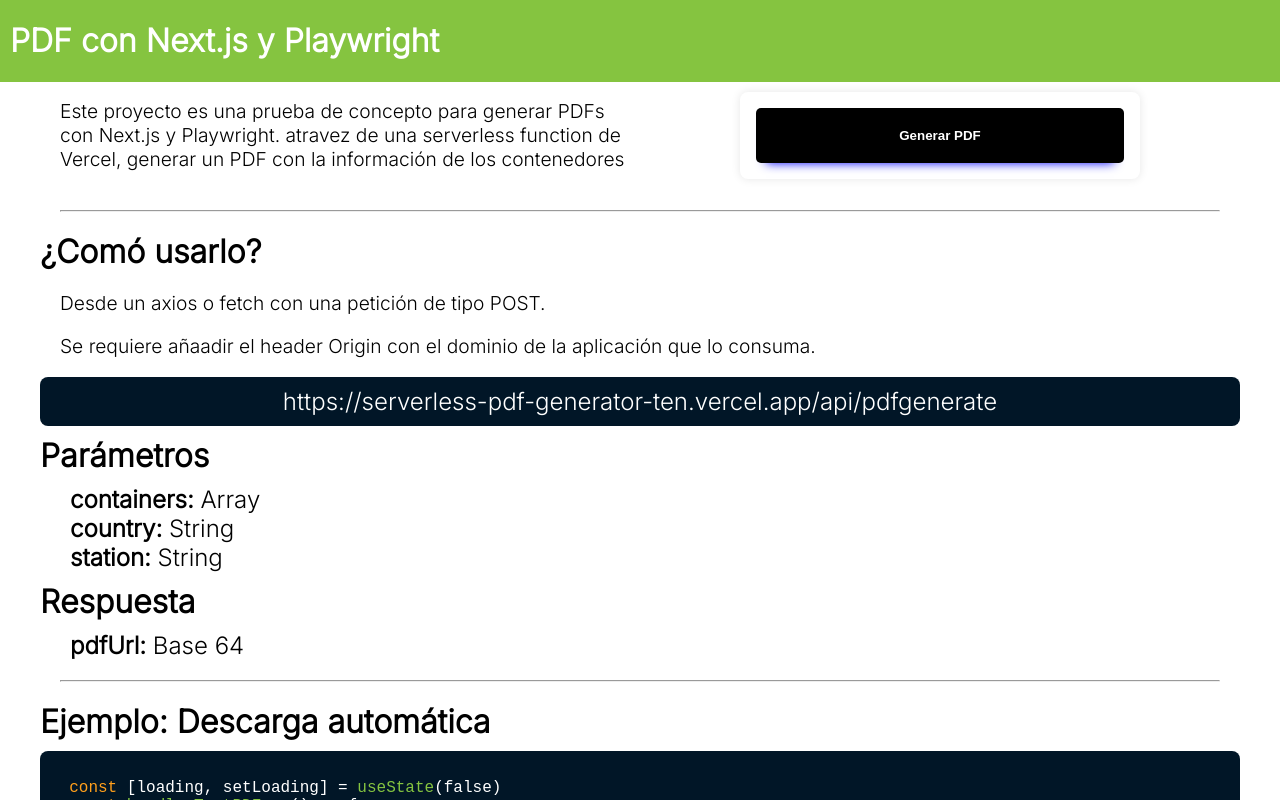
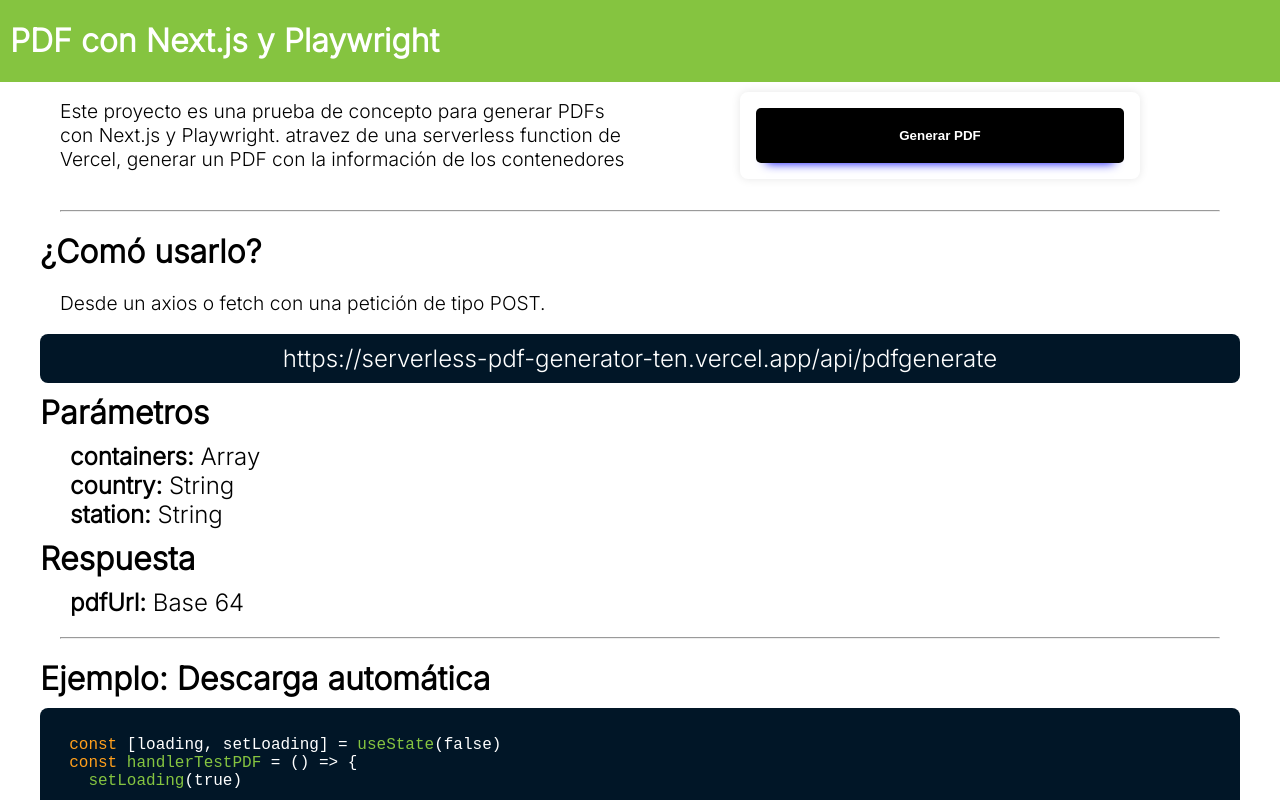
Before and after one commit to cchavezmx99/pdf-12, a Next.js app: page / in a window 1280 px wide. Shown: the top 800 px of the page. Built offline with nearby package versions, Linux system fonts and the light colour scheme.

Commit message:
cambio en la documentacion

```diff
--- a/pages/index.js
+++ b/pages/index.js
@@ -121,9 +121,6 @@ export default function Home() {
             <p>
               Desde un axios o fetch con una petición de tipo POST.
             </p>
-            <p>
-              Se requiere añaadir el header <span>Origin</span> con el dominio de la aplicación que lo consuma.
-            </p>
             <span className='instalacion'>
               https://serverless-pdf-generator-ten.vercel.app/api/pdfgenerate
             </span>
```
